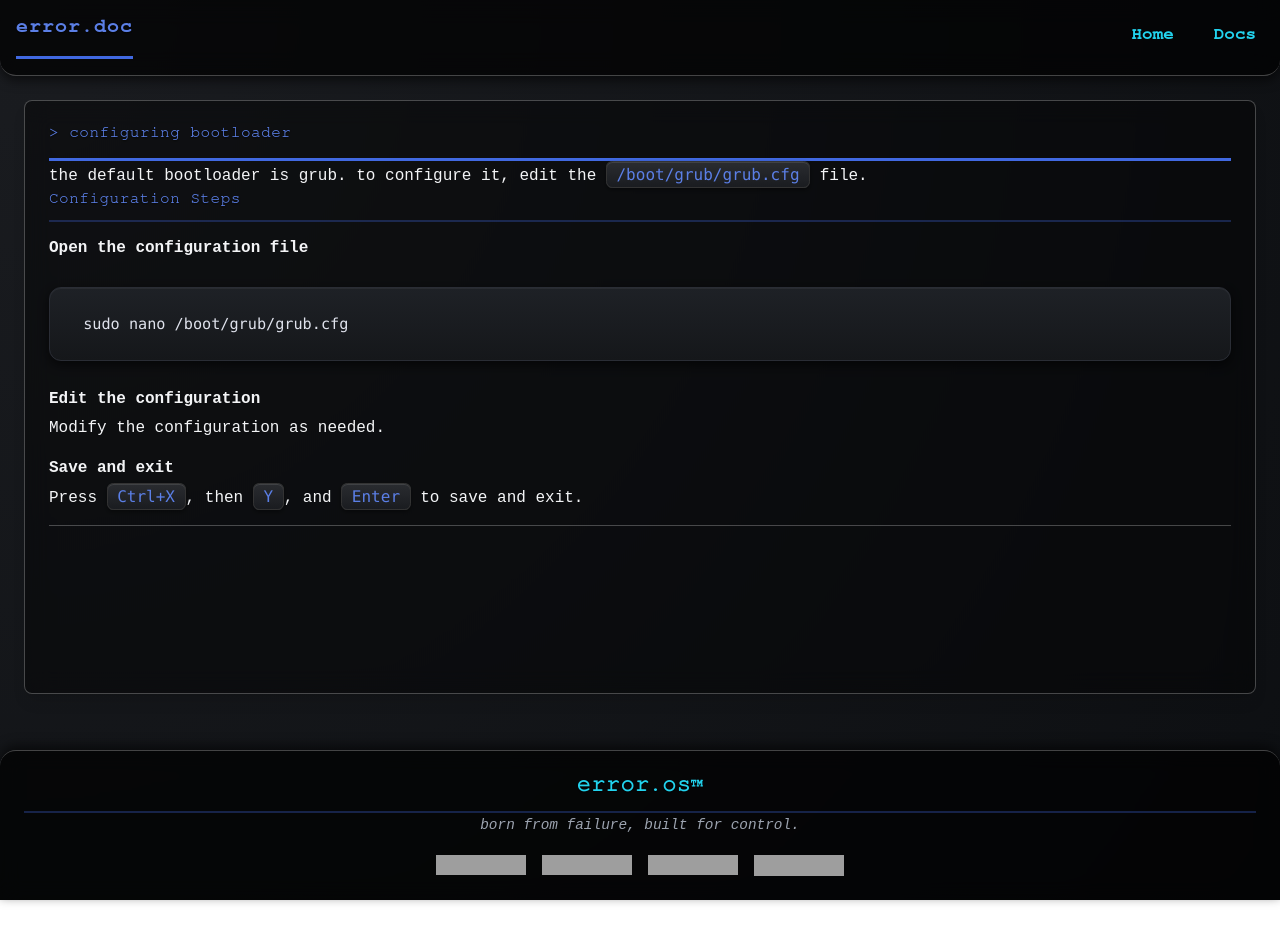
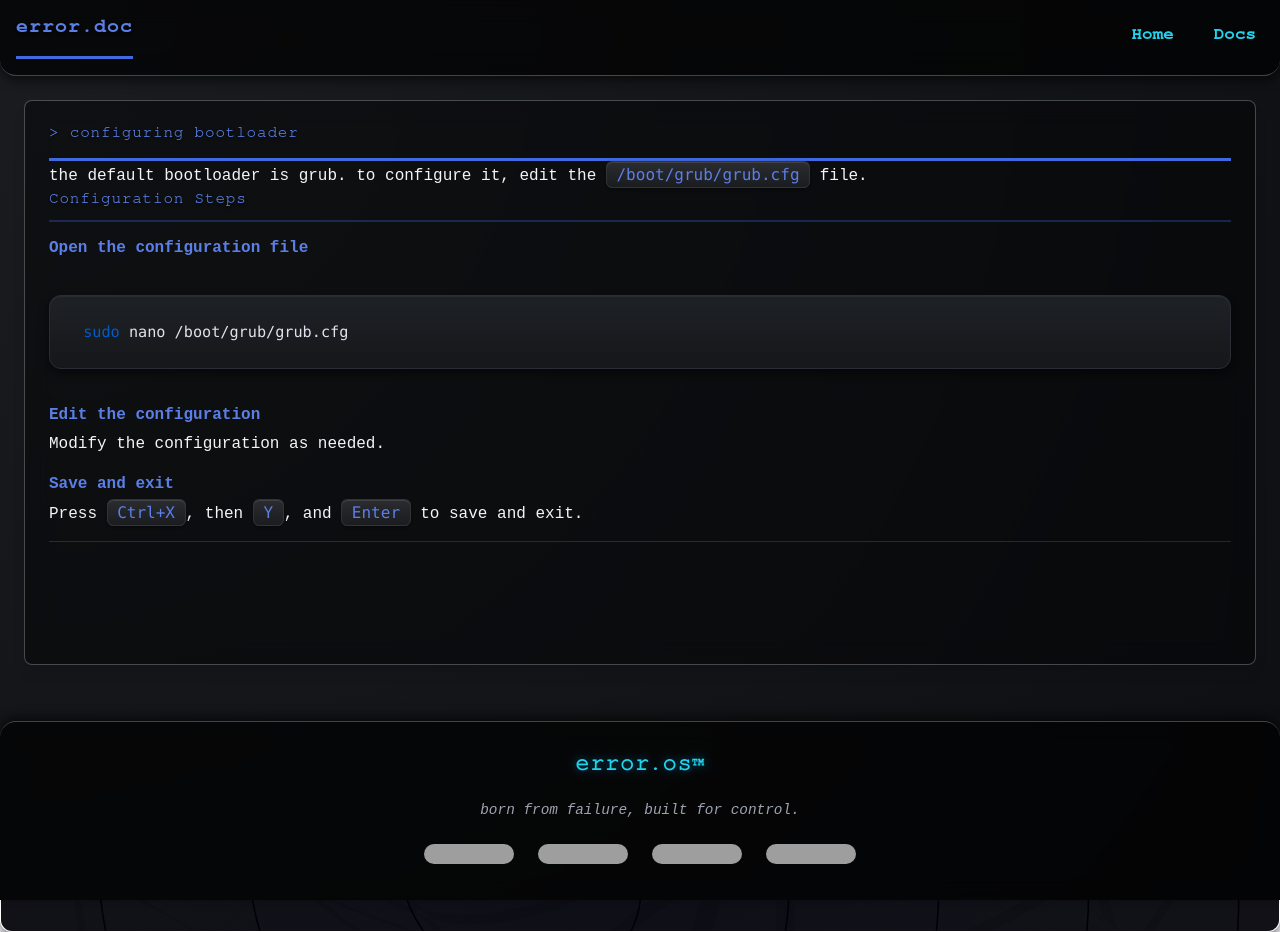
Before and after one commit to zynomon/error.doc, a Jekyll site: the page built from docs/001/index.md, in a window 1280 px wide. Built offline with Jekyll 4.4.1, drawn with Linux system fonts in a browser that asks for light colours; nearby versions of some CDN libraries; grey boxes are pictures that could not be loaded.

Commit message:
Update style.css

```diff
--- a/assets/css/style.css
+++ b/assets/css/style.css
@@ -1,4 +1,3 @@
-/* Root palette */
 :root {
     --bg: #0d0f12;
     --fg: #dfe2ec;
@@ -12,7 +11,10 @@
     --terminal-border: #1a3a1a;
 }
 
-/* Global layout */
+* {
+    box-sizing: border-box;
+}
+
 html,
 body {
     height: 100%;
@@ -31,7 +33,6 @@
     line-height: 1.7;
 }
 
-/* Header*/
 header {
     background: var(--panel);
     backdrop-filter: blur(12px);
@@ -71,7 +72,6 @@
     background: var(--panel-hover);
 }
 
-/* Main content */
 main {
     flex-grow: 1;
     background: var(--panel);
@@ -85,7 +85,7 @@
 }
 
 p {
-    margin: 1rem 0;
+    margin: 1.2rem 0;
     line-height: 1.8;
 }
 
@@ -96,12 +96,12 @@
 h5,
 h6 {
     color: var(--fg);
-    margin-top: 2rem;
+    margin-top: 2.5rem;
     margin-bottom: 1rem;
-    text-shadow: 0 1px 2px rgba(0, 0, 0, 0.8);
+    text-shadow: 0 2px 4px rgba(0, 0, 0, 0.8);
     font-family: "Nimbus Mono PS", "Courier New", monospace;
     font-weight: bold;
-    letter-spacing: 0.5px;
+    letter-spacing: 0.8px;
     line-height: 1.3;
 }
 
@@ -139,9 +139,9 @@
 h6 {
     font-size: 1.1rem;
     color: var(--fg);
+    text-transform: uppercase;
 }
 
-/* Links */
 a {
     color: var(--accent);
     text-decoration: none;
@@ -155,7 +155,21 @@
     border-bottom: 1px solid var(--accent-bright);
 }
 
-/* Inline codeblocks */
+strong {
+    font-weight: bold;
+    color: var(--accent-bright);
+}
+
+em {
+    font-style: italic;
+    color: #b0b5c0;
+}
+
+del {
+    text-decoration: line-through;
+    opacity: 0.7;
+}
+
 code {
     background: linear-gradient(to bottom, #2a2c30 0%, #1a1c20 100%);
     color: var(--accent-bright);
@@ -169,14 +183,11 @@
     font-family: "Fira Code", monospace;
 }
 
-/* Code block wrapper */
 .code-block-wrapper {
     position: relative;
-    margin: 1.5rem 0;
+    margin: 2rem 0;
 }
 
-/* Regular code blocks */
-.code-block-wrapper pre,
 pre {
     background: linear-gradient(to bottom, #1e2126 0%, #15171a 100%);
     color: var(--fg);
@@ -188,7 +199,7 @@
         0 4px 12px rgba(0, 0, 0, 0.6);
     overflow-x: auto;
     position: relative;
-    margin: 0;
+    margin: 2rem 0;
 }
 
 pre code {
@@ -211,8 +222,6 @@
     color: var(--accent-bright);
     padding: 0.5rem;
     border-radius: 0.5rem;
-    font-size: 0.85rem;
-    font-family: "Fira Code", monospace;
     cursor: pointer;
     transition: all 0.2s ease;
     z-index: 10;
@@ -227,7 +236,8 @@
     height: 36px;
 }
 
-.code-block-wrapper:hover .copy-button {
+.code-block-wrapper:hover .copy-button,
+pre:hover + .copy-button {
     opacity: 1;
     pointer-events: all;
 }
@@ -254,9 +264,36 @@
     height: 18px;
 }
 
-.code-block-wrapper pre.language-bash,
-.code-block-wrapper pre.language-shell,
-.code-block-wrapper pre.language-terminal,
+.highlight .c,
+.highlight .cm,
+.highlight .cp,
+.highlight .c1 {
+    color: #6a737d;
+}
+.highlight .k,
+.highlight .kd,
+.highlight .kn {
+    color: #d73a49;
+}
+.highlight .s,
+.highlight .s1,
+.highlight .s2,
+.highlight .se {
+    color: #22863a;
+}
+.highlight .na,
+.highlight .nb {
+    color: #005cc5;
+}
+.highlight .m,
+.highlight .mi,
+.highlight .mf {
+    color: #e36209;
+}
+.highlight .o {
+    color: var(--accent-bright);
+}
+
 pre.language-bash,
 pre.language-shell,
 pre.language-terminal {
@@ -267,13 +304,9 @@
         0 0 20px rgba(0, 255, 65, 0.1),
         inset 0 0 40px rgba(0, 255, 65, 0.03),
         0 8px 20px rgba(0, 0, 0, 0.8);
-    padding: 1rem 1.5rem;
-    padding-top: 3rem;
+    padding: 3rem 1.5rem 1.5rem 1.5rem;
 }
 
-.code-block-wrapper pre.language-bash::before,
-.code-block-wrapper pre.language-shell::before,
-.code-block-wrapper pre.language-terminal::before,
 pre.language-bash::before,
 pre.language-shell::before,
 pre.language-terminal::before {
@@ -287,9 +320,6 @@
     letter-spacing: 0.5rem;
 }
 
-.code-block-wrapper pre.language-bash code,
-.code-block-wrapper pre.language-shell code,
-.code-block-wrapper pre.language-terminal code,
 pre.language-bash code,
 pre.language-shell code,
 pre.language-terminal code {
@@ -297,12 +327,8 @@
     text-shadow: 0 0 5px rgba(0, 255, 65, 0.5);
     font-family: "Fira Code", "Consolas", monospace;
     font-weight: 500;
-    background: transparent;
 }
 
-.code-block-wrapper pre.language-bash code::before,
-.code-block-wrapper pre.language-shell code::before,
-.code-block-wrapper pre.language-terminal code::before,
 pre.language-bash code::before,
 pre.language-shell code::before,
 pre.language-terminal code::before {
@@ -330,7 +356,143 @@
     background: var(--accent-bright);
 }
 
-/* Docs grid cards */
+ul,
+ol {
+    line-height: 1.8;
+    margin: 1.5rem 0;
+    padding-left: 2rem;
+}
+
+li {
+    margin: 0.75rem 0;
+}
+
+ul li::marker {
+    color: var(--accent-bright);
+    font-size: 1.2em;
+}
+
+ol li::marker {
+    color: var(--accent-bright);
+    font-weight: bold;
+}
+
+ul ul,
+ol ol,
+ul ol,
+ol ul {
+    margin: 0.5rem 0;
+}
+
+blockquote {
+    border-left: 4px solid var(--accent);
+    padding-left: 1.5rem;
+    margin: 2rem 0;
+    color: #b0b5c0;
+    font-style: italic;
+    background: rgba(65, 105, 225, 0.05);
+    padding: 1rem 1.5rem;
+    border-radius: 0 0.5rem 0.5rem 0;
+}
+
+blockquote p {
+    margin: 0.5rem 0;
+}
+
+blockquote p:first-child {
+    margin-top: 0;
+}
+
+blockquote p:last-child {
+    margin-bottom: 0;
+}
+
+table {
+    width: 100%;
+    border-collapse: collapse;
+    margin: 2rem 0;
+    background: rgba(0, 0, 0, 0.2);
+    border-radius: 0.75rem;
+    overflow: hidden;
+    box-shadow: 0 4px 12px rgba(0, 0, 0, 0.5);
+}
+
+th,
+td {
+    padding: 1rem;
+    text-align: left;
+    border-bottom: 1px solid var(--glass-border);
+}
+
+th {
+    background: var(--panel);
+    color: var(--accent-bright);
+    font-weight: bold;
+    font-family: "Nimbus Mono PS", "Courier New", monospace;
+    text-transform: uppercase;
+    font-size: 0.9rem;
+    letter-spacing: 0.5px;
+}
+
+tr:hover {
+    background: var(--panel-hover);
+    transition: background 0.2s ease;
+}
+
+td code {
+    font-size: 0.85em;
+}
+
+hr {
+    border: none;
+    border-top: 2px solid var(--glass-border);
+    margin: 3rem 0;
+    opacity: 0.5;
+}
+
+img {
+    max-width: 100%;
+    height: auto;
+    border-radius: 0.75rem;
+    box-shadow: 0 4px 12px rgba(0, 0, 0, 0.6);
+    margin: 2rem 0;
+    border: 1px solid var(--glass-border);
+}
+
+img[alt*="Octocat"],
+img[width],
+img[height] {
+    display: inline-block;
+    margin: 1rem 0;
+}
+
+dl {
+    margin: 2rem 0;
+    padding: 1.5rem;
+    background: var(--panel);
+    border-radius: 0.75rem;
+    border: 1px solid var(--glass-border);
+}
+
+dt {
+    font-weight: bold;
+    color: var(--accent-bright);
+    font-family: "Nimbus Mono PS", "Courier New", monospace;
+    font-size: 1.1rem;
+    margin-top: 1rem;
+}
+
+dt:first-child {
+    margin-top: 0;
+}
+
+dd {
+    margin-left: 2rem;
+    margin-bottom: 1rem;
+    color: var(--fg);
+    line-height: 1.6;
+}
+
 .docs-grid {
     display: grid;
     gap: 1.5rem;
@@ -369,72 +531,6 @@
     border: 1px solid var(--accent);
 }
 
-ul,
-ol {
-    line-height: 1.8;
-    margin: 1.5rem 0;
-    padding-left: 2rem;
-}
-
-li {
-    margin: 0.75rem 0;
-}
-
-ul li::marker {
-    color: var(--accent-bright);
-}
-
-ol li::marker {
-    color: var(--accent-bright);
-    font-weight: bold;
-}
-
-/* Blockquotes */
-blockquote {
-    border-left: 4px solid var(--accent);
-    padding-left: 1.5rem;
-    margin: 1.5rem 0;
-    color: #b0b5c0;
-    font-style: italic;
-    background: rgba(65, 105, 225, 0.05);
-    padding: 1rem 1.5rem;
-    border-radius: 0 0.5rem 0.5rem 0;
-}
-
-/* Tables */
-table {
-    width: 100%;
-    border-collapse: collapse;
-    margin: 1.5rem 0;
-    background: rgba(0, 0, 0, 0.2);
-    border-radius: 0.5rem;
-    overflow: hidden;
-}
-
-th,
-td {
-    padding: 1rem;
-    text-align: left;
-    border-bottom: 1px solid var(--glass-border);
-}
-
-th {
-    background: var(--panel);
-    color: var(--accent-bright);
-    font-weight: bold;
-    font-family: "Nimbus Mono PS", "Courier New", monospace;
-}
-
-tr:hover {
-    background: var(--panel-hover);
-}
-
-hr {
-    border: none;
-    border-top: 2px solid var(--glass-border);
-    margin: 2rem 0;
-}
-
 footer {
     background: var(--panel);
     backdrop-filter: blur(10px);
@@ -453,12 +549,30 @@
     -ms-user-select: none;
 }
 
+footer h2 {
+    font-size: 1.5rem;
+    margin: 0.5rem 0;
+    border: none;
+    text-shadow: 0 0 10px rgba(0, 191, 255, 0.5);
+}
+
+footer p {
+    margin: 0.5rem 0;
+}
+
 footer a {
     color: var(--accent);
+    border: none;
 }
 
 footer a:hover {
     color: var(--accent-bright);
+}
+
+footer img {
+    margin: 0.25rem;
+    border: none;
+    box-shadow: none;
 }
 
 @media (max-width: 768px) {
@@ -474,8 +588,12 @@
         font-size: 1.5rem;
     }
 
+    header nav {
+        gap: 0.75rem;
+    }
+
     header nav a {
-        font-size: 1rem;
+        font-size: 0.95rem;
         padding: 0.4rem 0.8rem;
     }
 
@@ -496,6 +614,18 @@
         font-size: 1.5rem;
     }
 
+    h4 {
+        font-size: 1.25rem;
+    }
+
+    h5 {
+        font-size: 1.1rem;
+    }
+
+    h6 {
+        font-size: 1rem;
+    }
+
     .docs-grid {
         grid-template-columns: 1fr;
     }
@@ -511,4 +641,13 @@
         width: 32px;
         height: 32px;
     }
+
+    table {
+        font-size: 0.85rem;
+    }
+
+    th,
+    td {
+        padding: 0.75rem;
+    }
 }
```
